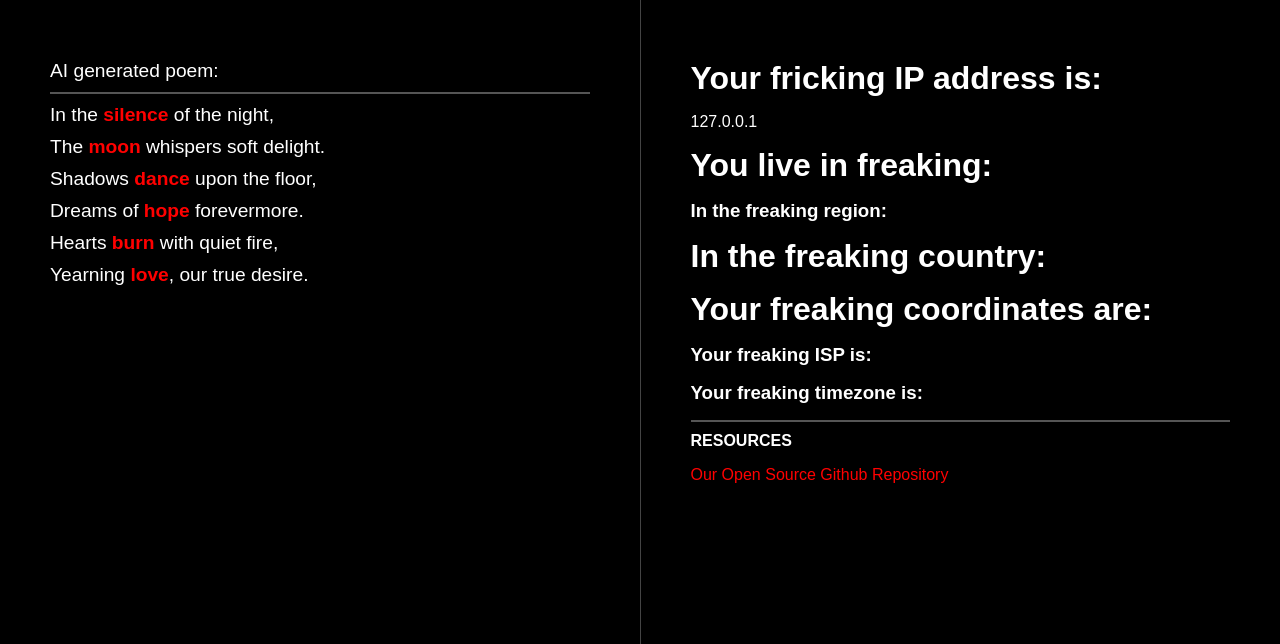
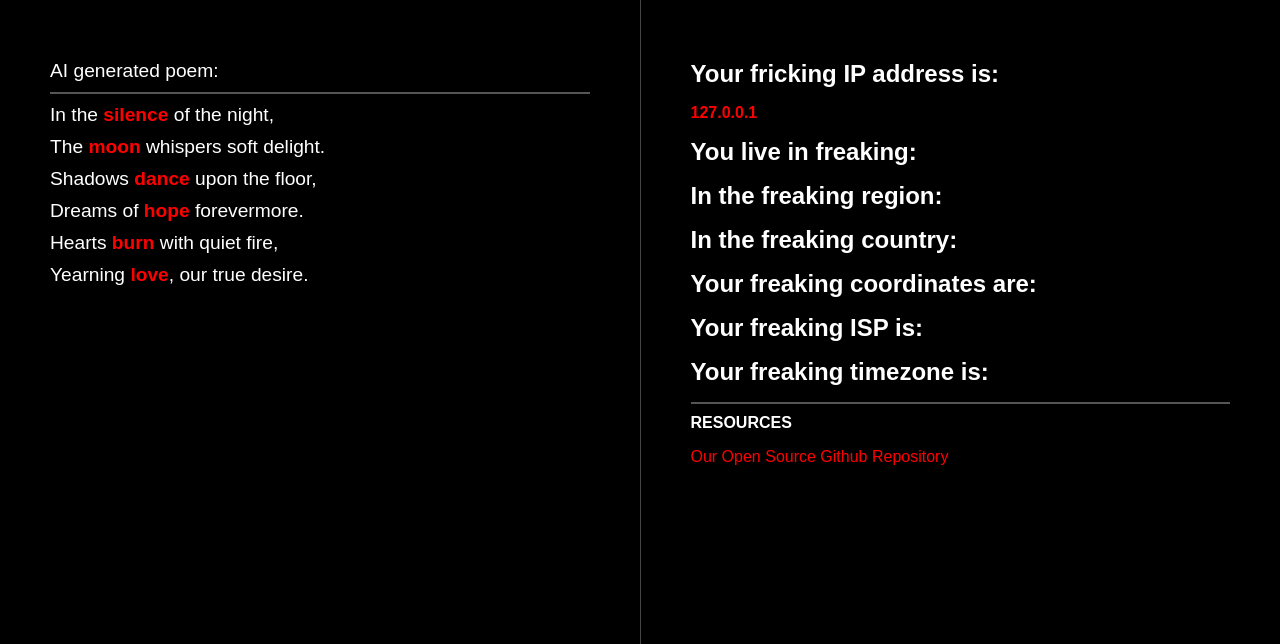
Before and after one commit to jimmydin7/poetlog, a Flask app: page / in a window 1280 px wide. Shown: the top 644 px of the page. Run offline with Flask 3, Linux system fonts and the light colour scheme; data that the repository does not hold is empty.

Commit message:
frontend changes

```diff
--- a/templates/index.html
+++ b/templates/index.html
@@ -21,26 +21,26 @@
 
 
         <div class="right">
-            <h1>Your fricking IP address is:</h1>
-            <p>{{ geodata['ip'] }}</p>
+            <h2>Your fricking IP address is:</h1>
+            <p class="red-word">{{ geodata['ip'] }}</p>
 
-            <h1>You live in freaking:</h1>
-            <p>{{ geodata['city'] }}</p>
+            <h2>You live in freaking:</h2>
+            <p class="red-word">{{ geodata['city'] }}</p>
 
-            <h3>In the freaking region:</h3>
-            <p>{{ geodata['region'] }}</p>
+            <h2>In the freaking region:</h2>
+            <p class="red-word">{{ geodata['region'] }}</p>
 
-            <h1>In the freaking country:</h1>
-            <p>{{ geodata['country'] }}</p>
+            <h2>In the freaking country:</h2>
+            <p class="red-word">{{ geodata['country'] }}</p>
 
-            <h1>Your freaking coordinates are:</h1>
-            <p>{{ geodata['location'] }}</p>
+            <h2>Your freaking coordinates are:</h2>
+            <p class="red-word">{{ geodata['location'] }}</p>
 
-            <h3>Your freaking ISP is:</h3>
-            <p>{{ geodata['isp'] }}</p>
+            <h2>Your freaking ISP is:</h2>
+            <p class="red-word">{{ geodata['isp'] }}</p>
 
-            <h3>Your freaking timezone is:</h3>
-            <p>{{ geodata['timezone'] }}</p>
+            <h2>Your freaking timezone is:</h2>
+            <p class="red-word">{{ geodata['timezone'] }}</p>
 
 
             <hr style="border:1px solid #555;">
```
